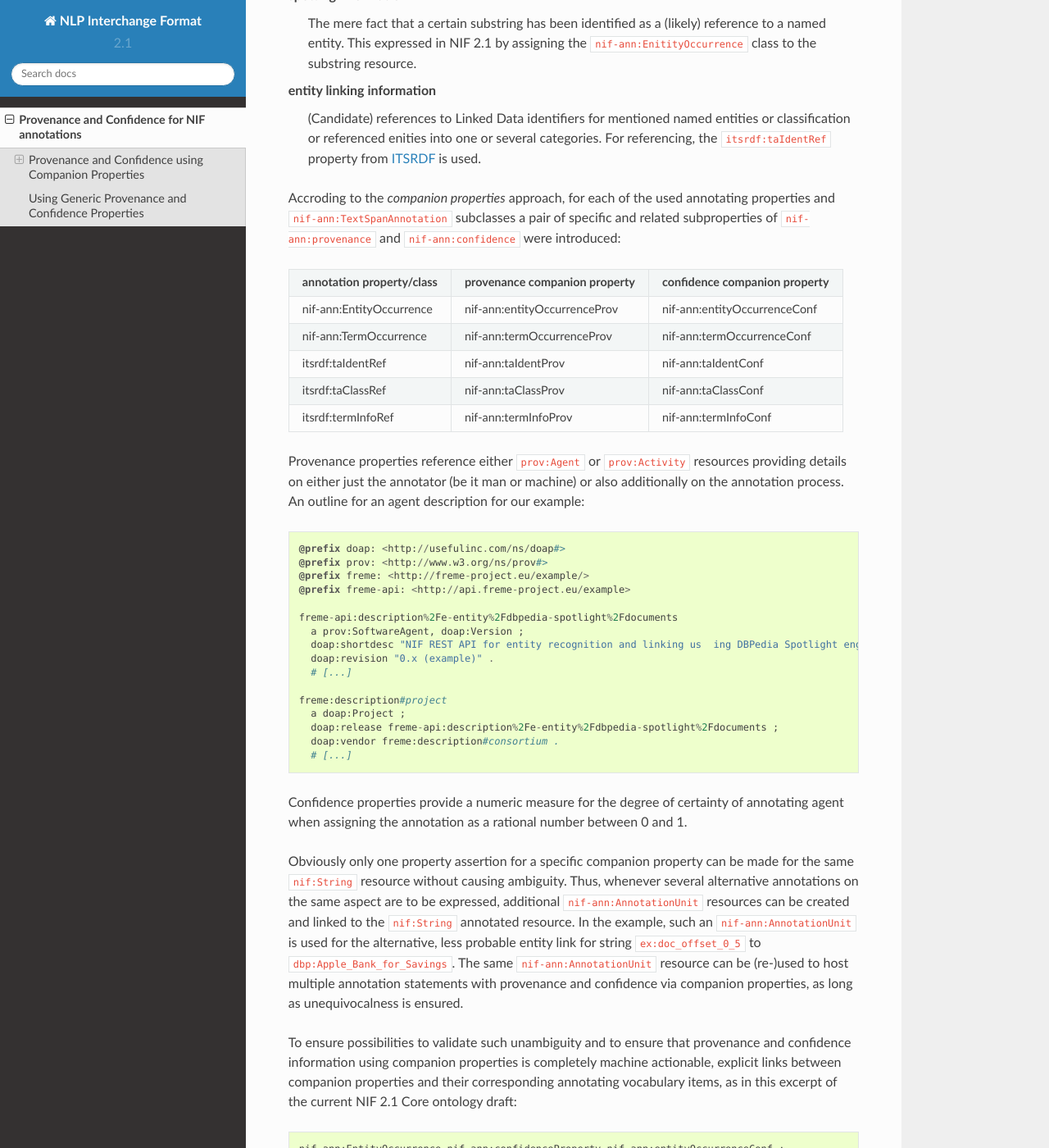
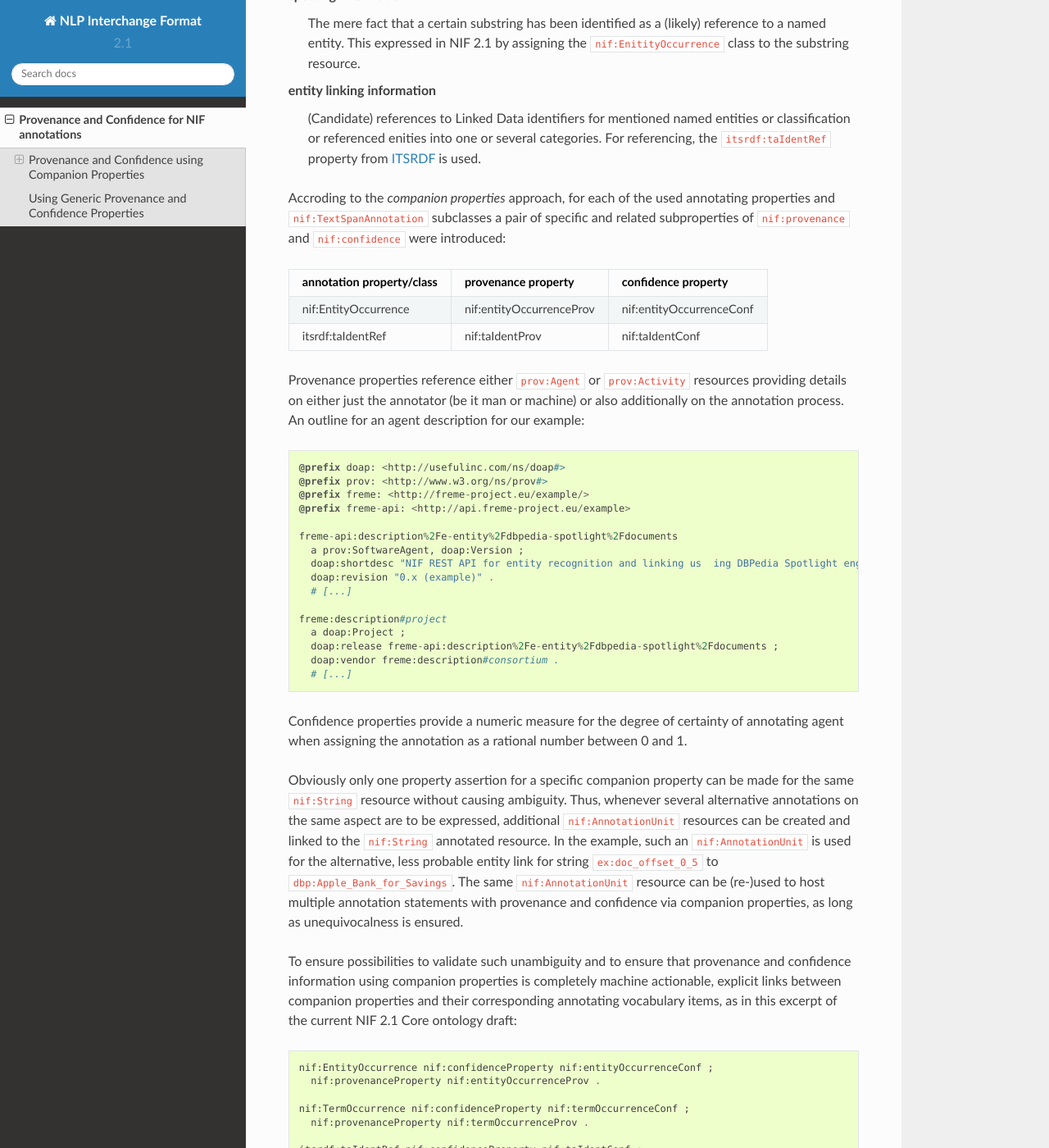
Before and after one commit to NLP2RDF/documentation, a Sphinx documentation site: the page built from docs/prov-and-conf.rst, in a window 1280 px wide and 1400 px high, scrolled down 1158 px. Shown: the whole window at 82% size. Built offline with Sphinx 7.4.7 and the Read the Docs theme 2.0.0, drawn with Linux system fonts in a browser that asks for light colours; some of the changed text lies outside the part shown.

Commit message:
reverted namespaces to non-modularised

```diff
--- a/docs/prov-and-conf.rst
+++ b/docs/prov-and-conf.rst
@@ -7,8 +7,8 @@ annotations. This section will present two possible approaches to assign provena
 information to annotations:
 
 * a more compact representation using previously introduced or provided *companion properties*
-* a simpler, but more verbose representation using the generic ``nif-ann:provenance`` and
-  ``nif-ann:confidence`` properties
+* a simpler, but more verbose representation using the generic ``nif:provenance`` and
+  ``nif:confidence`` properties
 
 For a running example, assume the following short example sentence::
 
@@ -49,7 +49,7 @@ entities. Each substing resource carries several pieces of annotation informatio
 
 spotting information
   The mere fact that a certain substring has been identified as a (likely) reference
-  to a named entity. This expressed in NIF 2.1 by assigning the ``nif-ann:EnitityOccurrence`` class to
+  to a named entity. This expressed in NIF 2.1 by assigning the ``nif:EnitityOccurrence`` class to
   the substring resource.
 
 entity linking information
@@ -59,22 +59,17 @@ entity linking information
   `ITSRDF`_ is used.
 
 Accroding to the *companion properties* approach, for each of the used annotating properties and
-``nif-ann:TextSpanAnnotation`` subclasses a pair of specific and related subproperties of
-``nif-ann:provenance`` and ``nif-ann:confidence`` were introduced:
+``nif:TextSpanAnnotation`` subclasses a pair of specific and related subproperties of
+``nif:provenance`` and ``nif:confidence`` were introduced:
 
-+--------------------------------+------------------------------------+------------------------------------+
-|**annotation property/class**   |**provenance companion property**   |**confidence companion property**   |
-+--------------------------------+------------------------------------+------------------------------------+
-|nif-ann:EntityOccurrence        |nif-ann:entityOccurrenceProv        |nif-ann:entityOccurrenceConf        |
-+--------------------------------+------------------------------------+------------------------------------+
-|nif-ann:TermOccurrence          |nif-ann:termOccurrenceProv          |nif-ann:termOccurrenceConf          |
-+--------------------------------+------------------------------------+------------------------------------+
-|itsrdf:taIdentRef               |nif-ann:taIdentProv                 |nif-ann:taIdentConf                 |
-+--------------------------------+------------------------------------+------------------------------------+
-|itsrdf:taClassRef               |nif-ann:taClassProv                 |nif-ann:taClassConf                 |
-+--------------------------------+------------------------------------+------------------------------------+
-|itsrdf:termInfoRef              |nif-ann:termInfoProv                |nif-ann:termInfoConf                |
-+--------------------------------+------------------------------------+------------------------------------+
++--------------------+------------------------+------------------------+
+|annotation          |provenance property     |confidence property     |
+|property/class      |                        |                        |
++====================+========================+========================+
+|nif:EntityOccurrence|nif:entityOccurrenceProv|nif:entityOccurrenceConf|
++--------------------+------------------------+------------------------+
+|itsrdf:taIdentRef   |nif:taIdentProv         |nif:taIdentConf         |
++--------------------+------------------------+------------------------+
 
 Provenance properties reference either ``prov:Agent`` or ``prov:Activity`` resources providing
 details on either just the annotator (be it man or machine) or also additionally on the annotation
@@ -102,29 +97,29 @@ when assigning the annotation as a rational number between 0 and 1.
 
 Obviously only one property assertion for a specific companion property can be made for the same
 ``nif:String`` resource without causing ambiguity. Thus, whenever several alternative annotations on
-the same aspect are to be expressed, additional ``nif-ann:AnnotationUnit`` resources can be created
-and linked to the ``nif:String`` annotated resource. In the example, such an
-``nif-ann:AnnotationUnit`` is used for the alternative, less probable entity link for string
-``ex:doc_offset_0_5`` to ``dbp:Apple_Bank_for_Savings``. The same ``nif-ann:AnnotationUnit``
-resource can be (re-)used to host multiple annotation statements with provenance and confidence via
-companion properties, as long as unequivocalness is ensured.
+the same aspect are to be expressed, additional ``nif:AnnotationUnit`` resources can be created and
+linked to the ``nif:String`` annotated resource. In the example, such an ``nif:AnnotationUnit`` is
+used for the alternative, less probable entity link for string ``ex:doc_offset_0_5`` to
+``dbp:Apple_Bank_for_Savings``. The same ``nif:AnnotationUnit`` resource can be (re-)used to host
+multiple annotation statements with provenance and confidence via companion properties, as long as
+unequivocalness is ensured.
 
 To ensure possibilities to validate such unambiguity and to ensure that provenance and confidence
 information using companion properties is completely machine actionable, explicit links between
 companion properties and their corresponding annotating vocabulary items, as in this excerpt of the
 current NIF 2.1 Core ontology draft::
 
-  nif-ann:EntityOccurrence nif-ann:confidenceProperty nif-ann:entityOccurrenceConf ;
-    nif-ann:provenanceProperty nif-ann:entityOccurrenceProv .
+  nif:EntityOccurrence nif:confidenceProperty nif:entityOccurrenceConf ;
+    nif:provenanceProperty nif:entityOccurrenceProv .
 
-  nif-ann:TermOccurrence nif-ann:confidenceProperty nif-ann:termOccurrenceConf ;
-    nif-ann:provenanceProperty nif-ann:termOccurrenceProv .
+  nif:TermOccurrence nif:confidenceProperty nif:termOccurrenceConf ;
+    nif:provenanceProperty nif:termOccurrenceProv .
 
-  itsrdf:taIdentRef nif-ann:confidenceProperty nif-ann:taIdentConf ;
-    nif-ann:provenanceProperty nif-ann:taIdentProv .
+  itsrdf:taIdentRef nif:confidenceProperty nif:taIdentConf ;
+    nif:provenanceProperty nif:taIdentProv .
 
-  itsrdf:taClassRef nif-ann:confidenceProperty nif-ann:taClassConf ;
-    nif-ann:provenanceProperty nif-ann:taClassProv .
+  itsrdf:taClassRef nif:confidenceProperty nif:taClassConf ;
+    nif:provenanceProperty nif:taClassProv .
 
 Terminology Annotation
 ----------------------
@@ -159,12 +154,12 @@ Using Generic Provenance and Confidence Properties
 ==================================================
 
 Usage of compation properties allows to offer a default value for each annotation aspect and allows
-two reduce the number of ``nif-ann:AnnotationUnit`` resources that must be synthesized to prevent
+two reduce the number of ``nif:AnnotationUnit`` resources that must be synthesized to prevent
 ambiguities. However, they also increase technical complexity for consumption of provenance and
-confidence information. Using exclusively the generic ``nif-ann:provenance`` and
-``nif-ann:confidence`` properties directly simplifies generation and consumption of this
-information, at the cost of additional RDF resources required to express equivalent data. Using only
-these generic properties to express the same annotation as discussed in :ref:`sec-comp-prop`:
+confidence information. Using exclusively the generic ``nif:provenance`` and ``nif:confidence``
+properties directly simplifies generation and consumption of this information, at the cost of
+additional RDF resources required to express equivalent data. Using only these generic properties to
+express the same annotation as discussed in :ref:`sec-comp-prop`:
 
 
 .. _listing-gen-prop:
@@ -173,8 +168,8 @@ these generic properties to express the same annotation as discussed in :ref:`se
    :lines: 5-16,20-
 
 .. note::
-  ``nif-ann:confidence`` and ``nif-ann:provenance`` can only be attatched to
-  ``nif-ann:AnnotationUnit`` instances, not to ``nif:String`` instances directly.
+  ``nif:confidence`` and ``nif:provenance`` can only be attatched to ``nif:AnnotationUnit``
+  instances, not to ``nif:String`` instances directly.
 
 
 .. _FREME e-Entity DBpeida Spotlight Service:
```
Also changed, not shown: docs/translations.rst (+5 -7 lines), 3 other files.
